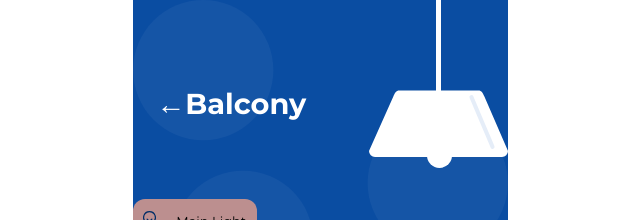
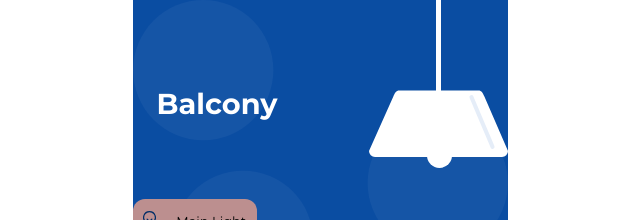
Before and after one commit to mikandermickey/Smartlights-projekt_v1, a React (Create React App) app: page /balcony in a window 1280 px wide. Shown: the top 220 px of the page, without its empty margins (320-960 px from the left). Built offline with nearby package versions, Linux system fonts and the light colour scheme.

Commit message:
make it work, not pretty

```diff
--- a/src/components/Circles.js
+++ b/src/components/Circles.js
@@ -1,16 +1,12 @@
 /** @jsx jsx */
 import { css, jsx } from "@emotion/core";
+import "../stylesheets/Transitions.scss";
 
 const Circles = ({ circle }) => {
 
-    const style = css`
-        position: absolute;
-        top: 0px;
-        left: 0px;
-        width: 375px;
-    `;
+
     return (
-        <img css={style} src={circle} alt="circles" />
+        <img className="circles" src={circle} alt="circles" />
 
 
     );
--- a/src/components/Colorbox.js
+++ b/src/components/Colorbox.js
@@ -19,6 +19,7 @@ const Colorbox = () => {
             {colors && colors.map(color =>
                 <SingleColor
                     color={color}
+                    key={color}
                 />
             )}
             <SingleColor color="#FFFFFF" add="+" />
--- a/src/components/Header.js
+++ b/src/components/Header.js
@@ -5,7 +5,6 @@ import Circles from "./Circles";
 import { Router } from "@reach/router";
 
 const Header = (props) => {
-    console.log(props.roomid)
     const style = css`
         position: relative;
     `
--- a/src/components/Headline.js
+++ b/src/components/Headline.js
@@ -12,7 +12,6 @@ import LightsContainer from "./LightsContainer";
 const Headline = (props, { show }) => {
     const { rooms } = useContext(RoomContext);
     if (rooms) console.log(rooms)
-    console.log(props)
 
     const style = css`
         display:flex;
@@ -31,7 +30,7 @@ const Headline = (props, { show }) => {
         <React.Fragment>
 
             <div css={style}>
-                <h1 css={styleH}> &larr;{props.roomid ? props.roomid : "Control Panel"}</h1 >
+                <h1 css={styleH}>{props.roomid ? props.roomid : "Control Panel"}</h1 >
                 <Avatar userImage={props.roomid ? "data/img/lampe.svg" : "data/img/user.svg"} />
                 <LightBulbCSS fill="yellow" none={props.roomid ? "block" : "none"} />
             </div>
--- a/src/components/Lampe.js
+++ b/src/components/Lampe.js
@@ -1,9 +1,11 @@
 /** @jsx jsx */
-import { jsx } from "@emotion/core";
+import { jsx, css } from "@emotion/core";
+import "../stylesheets/Transitions.scss";
+
 
 const Lampe = ({ userImage }) => {
     return (
-        <img src={userImage} alt="Lamp" />
+        <img className="lamp" src={userImage} alt="Lamp" />
     );
 }
 
--- a/src/components/LightBulbCSS.js
+++ b/src/components/LightBulbCSS.js
@@ -5,8 +5,8 @@ import { BrightContext } from "../contexts/BrightContext";
 
 const LightBulbCSS = ({ none }) => {
     const { opacity, picker } = useContext(BrightContext);
-    console.log(opacity)
-    console.log(picker)
+    //console.log(opacity)
+    //console.log(picker)
 
     const style = css`
         position: absolute;
--- /dev/null
+++ b/src/stylesheets/Transitions.scss
@@ -0,0 +1,29 @@
+.circles{
+     position: absolute;
+    top: 0px;
+    left: 0px;
+    width: 375px;
+    animation: transitionIn 3s;
+}
+
+@keyframes transitionIn{
+   from{
+        transform: rotate(90deg);
+   }
+   to{
+        transform: rotate(0deg);
+   }
+}
+
+main{
+    animation: easeUp 2s;
+}
+
+@keyframes easeUp{
+    from{
+        margin-top: 10em;
+    }
+    to{
+        margin-top: 0;
+    }
+}
```
